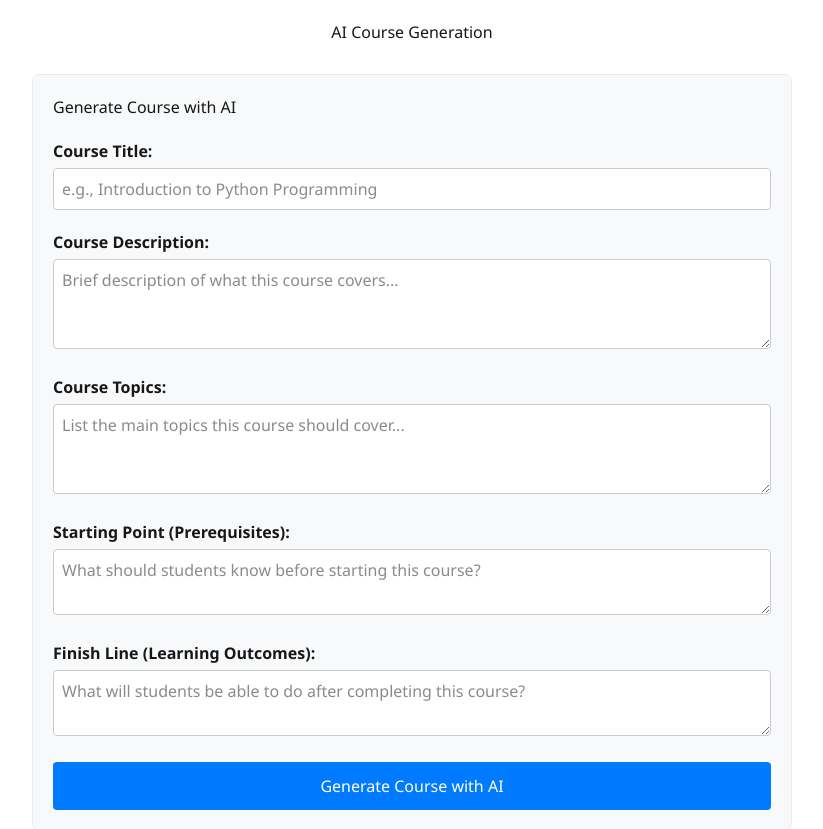
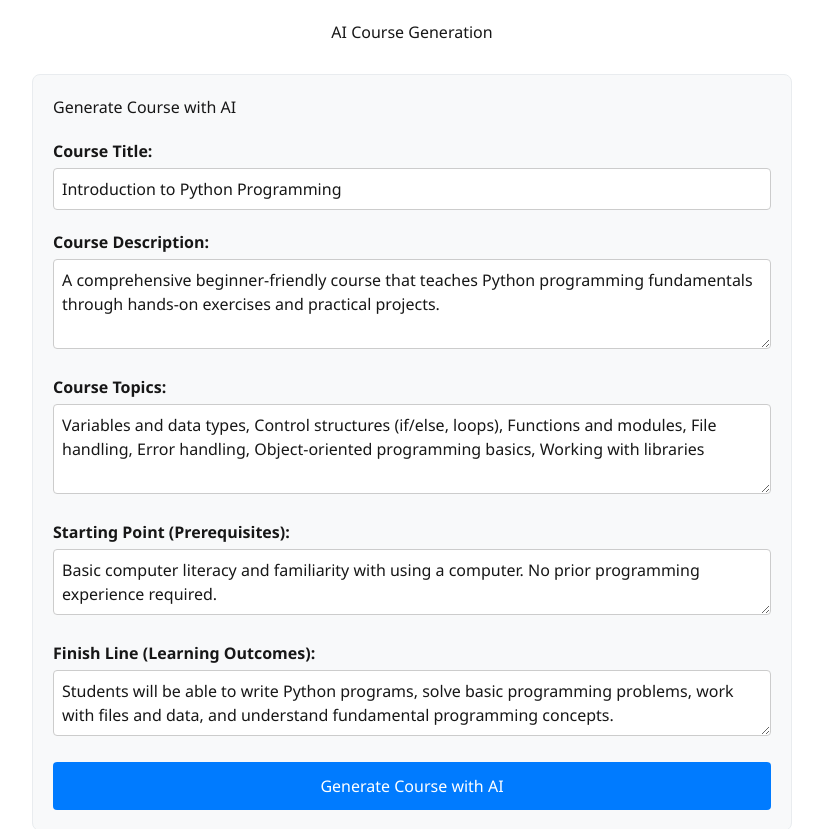
Before and after one commit to tryrebooted/rebooted-mvp, a Next.js app: page /ai-course-generation in a window 1280 px wide. Shown: the top 829 px of the page, without its empty margins (228-1051 px from the left). Built offline with nearby package versions, Linux system fonts and the light colour scheme.

Commit message:
added prefilled prompts for ai course generation page

```diff
--- a/src/app/ai-course-generation/AICoursePage.tsx
+++ b/src/app/ai-course-generation/AICoursePage.tsx
@@ -12,16 +12,16 @@ import { Button } from '@/components/ui/button';
 
 export default function AICoursePage() {
   // Form state
-  const [courseTitle, setCourseTitle] = useState('');
-  const [courseDescription, setCourseDescription] = useState('');
-  const [courseTopics, setCourseTopics] = useState('');
-  const [startingPoint, setStartingPoint] = useState('');
-  const [finishLine, setFinishLine] = useState('');
+  const [courseTitle, setCourseTitle] = useState('Introduction to Python Programming');
+  const [courseDescription, setCourseDescription] = useState('A comprehensive beginner-friendly course that teaches Python programming fundamentals through hands-on exercises and practical projects.');
+  const [courseTopics, setCourseTopics] = useState('Variables and data types, Control structures (if/else, loops), Functions and modules, File handling, Error handling, Object-oriented programming basics, Working with libraries');
+  const [startingPoint, setStartingPoint] = useState('Basic computer literacy and familiarity with using a computer. No prior programming experience required.');
+  const [finishLine, setFinishLine] = useState('Students will be able to write Python programs, solve basic programming problems, work with files and data, and understand fundamental programming concepts.');
 
   // Generation state
   const [isGenerating, setIsGenerating] = useState(false);
   const [error, setError] = useState<string | null>(null);
-  // const [generatedCourse, setGeneratedCourse] = useState<GeneratedCourse | null>(null);
+  const [generatedCourse, setGeneratedCourse] = useState<GeneratedCourse | null>(null);
 
   const generatedCoursea = {
     course_title: "Web Development for Beginners",
@@ -66,7 +66,7 @@ export default function AICoursePage() {
     ]
   };
 
-  const [generatedCourse, setGeneratedCourse] = useState(generatedCoursea); // mock course for styleing is the object above
+//   const [generatedCourse, setGeneratedCourse] = useState(generatedCoursea); // mock course for styleing is the object above
 
 
   const handleGenerateCourse = async () => {
```
Also changed, not shown: 1 other file (tests, documents, lock files or other folders).
